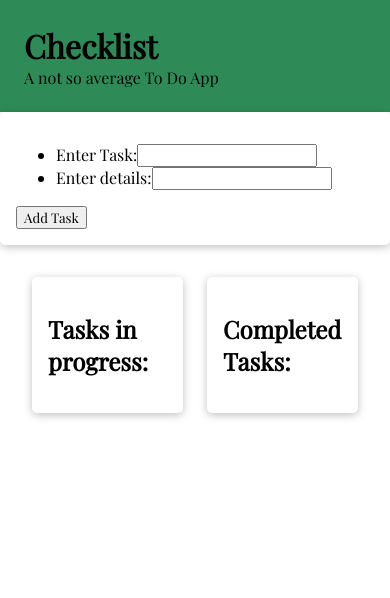
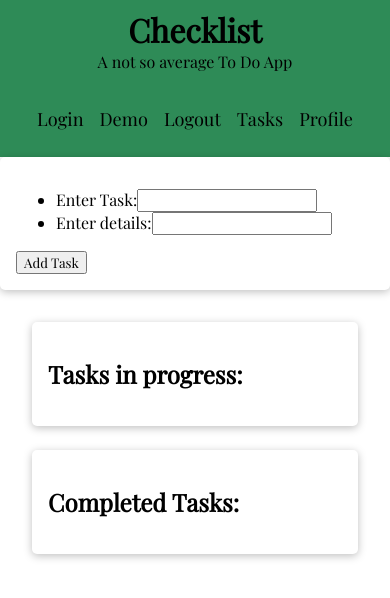
Before and after one commit to Spiritusanti/ToDoApp, a React (Create React App) app: page / in a window 390 px wide. Shown: the top 598 px of the page. Built offline with nearby package versions, Linux system fonts and the light colour scheme.

Commit message:
improved mobile responsiveness for header and *tasks components

```diff
--- a/src/App.module.scss
+++ b/src/App.module.scss
@@ -4,9 +4,14 @@
 }
 
 .tasks {
-    display: grid;
-    grid-template-columns: 3fr 3fr;
+    display: flex;
+    justify-content: space-between;
     gap: 1.5rem;
     padding: 2rem;
     width: 100%;
+
+
+    @media screen and (max-width: 600px) {
+        flex-direction: column;
+    }
 }
--- a/src/components/UI/Header/Header.component.js
+++ b/src/components/UI/Header/Header.component.js
@@ -1,5 +1,6 @@
+import Nav from "../Nav/Nav.component";
 import { Link } from "react-router-dom";
-import classes from './Header.module.scss';
+import classes from "./Header.module.scss";
 
 const Header = () => {
   return (
@@ -10,6 +11,9 @@ const Header = () => {
         </h1>
         <span>A not so average To Do App</span>
       </div>
+      <div>
+        <Nav />
+      </div>
     </header>
   );
 };
--- a/src/components/UI/Header/Header.module.scss
+++ b/src/components/UI/Header/Header.module.scss
@@ -2,6 +2,8 @@
   background: seagreen;
   width: 100%;
   text-align: left;
+  display: flex;
+  justify-content: space-between;
   .content {
       padding: 1.5rem;
     h1 {
@@ -12,4 +14,12 @@
       color: black;
     }
   }
+
+  @media screen and (max-width: 600px) {
+    flex-direction: column;
+    text-align: center;
+    .content {
+      padding: 0.5rem;
+    }
+  }
 }
--- /dev/null
+++ b/src/components/UI/Nav/Nav.component.js
@@ -0,0 +1,29 @@
+import { Link } from "react-router-dom";
+import classes from './Nav.module.scss'
+// menu that will conditionally render options based on user login status.
+// will update as functionality is built in!
+const Nav = () => {
+  return (
+    <nav>
+      <ul className={classes.ul}>
+        <li>
+          <Link to={'/'}>Login</Link>
+        </li>
+        <li>
+          <Link to={'/'}>Demo</Link>
+        </li>
+        <li>
+          <Link to={'/'}>Logout</Link>
+        </li>
+        <li>
+          <Link to={'/'}>Tasks</Link>
+        </li>
+        <li>
+          <Link to={'/'}>Profile</Link>
+        </li>
+      </ul>
+    </nav>
+  );
+};
+
+export default Nav;
--- /dev/null
+++ b/src/components/UI/Nav/Nav.module.scss
@@ -0,0 +1,21 @@
+.ul {
+  list-style: none;
+  display: flex;
+  gap: 1rem;
+  padding: 1.5rem;
+  a {
+    text-decoration: none;
+    color: black;
+
+    &:hover,
+    &:focus {
+      color: grey; /*need a better color here*/
+    }
+  }
+
+  @media screen and (max-width: 600px) {
+      justify-content: center;
+      padding: 0.5rem;
+      font-size: 1.136rem;
+  }
+}
```
Lines whose indentation alone changed are shown as unchanged.
